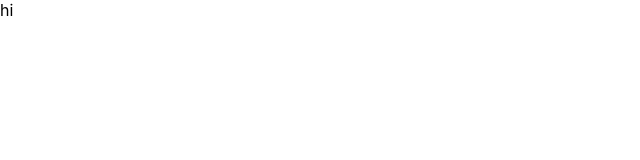
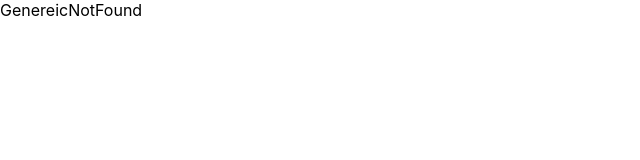
Before and after one commit to rushi1222/box-office, a React (Create React App) app: page /GenereicNotFound in a window 1280 px wide. Shown: the top 160 px of the page, without its empty margins (0-640 px from the left). Built offline with nearby package versions, Linux system fonts and the light colour scheme.

Commit message:
added react-router

```diff
--- a/package.json
+++ b/package.json
@@ -8,6 +8,7 @@
     "@testing-library/user-event": "^13.5.0",
     "react": "^17.0.0",
     "react-dom": "^17.0.0",
+    "react-router-dom": "^6.3.0",
     "react-scripts": "5.0.0",
     "web-vitals": "^2.1.4"
   },
--- a/src/App.js
+++ b/src/App.js
@@ -1,10 +1,23 @@
+import {Routes,Route,NavLink} from 'react-router-dom'
+import { BrowserRouter } from 'react-router-dom';
+import Home from './Components/Home';
+import GenereicNotFound from './Components/GenereicNotFound';
+import { Navigate } from 'react-router-dom';
+ function App() {
+  return (
+    <BrowserRouter>
+
+    <Routes>
+
+      <Route path = "/" element = {<Home/>}></Route>
+      <Route path = "/GenereicNotFound" element = {<GenereicNotFound/>}></Route>
+      <Route path="*" element={<Navigate to="/GenereicNotFound" replace />} />
 
 
-function App() {
-  return (
-    <div className="App">
-     hi
-    </div>
+    </Routes>
+    </BrowserRouter>
+
+
   );
 }
 
--- /dev/null
+++ b/src/Components/GenereicNotFound.js
@@ -0,0 +1,9 @@
+import React from 'react'
+
+function GenereicNotFound() {
+  return (
+    <div>GenereicNotFound</div>
+  )
+}
+
+export default GenereicNotFound
--- /dev/null
+++ b/src/Components/Home.js
@@ -0,0 +1,9 @@
+import React from 'react'
+
+function Home() {
+  return (
+    <div>Home</div>
+  )
+}
+
+export default Home
--- a/src/index.js
+++ b/src/index.js
@@ -7,6 +7,7 @@ import reportWebVitals from './reportWebVitals';
 ReactDOM.render(
   <React.StrictMode>
     <App />
+
   </React.StrictMode>,
   document.getElementById('root')
 );
```
Also changed, not shown: 1 other file (tests, documents, lock files or other folders).
